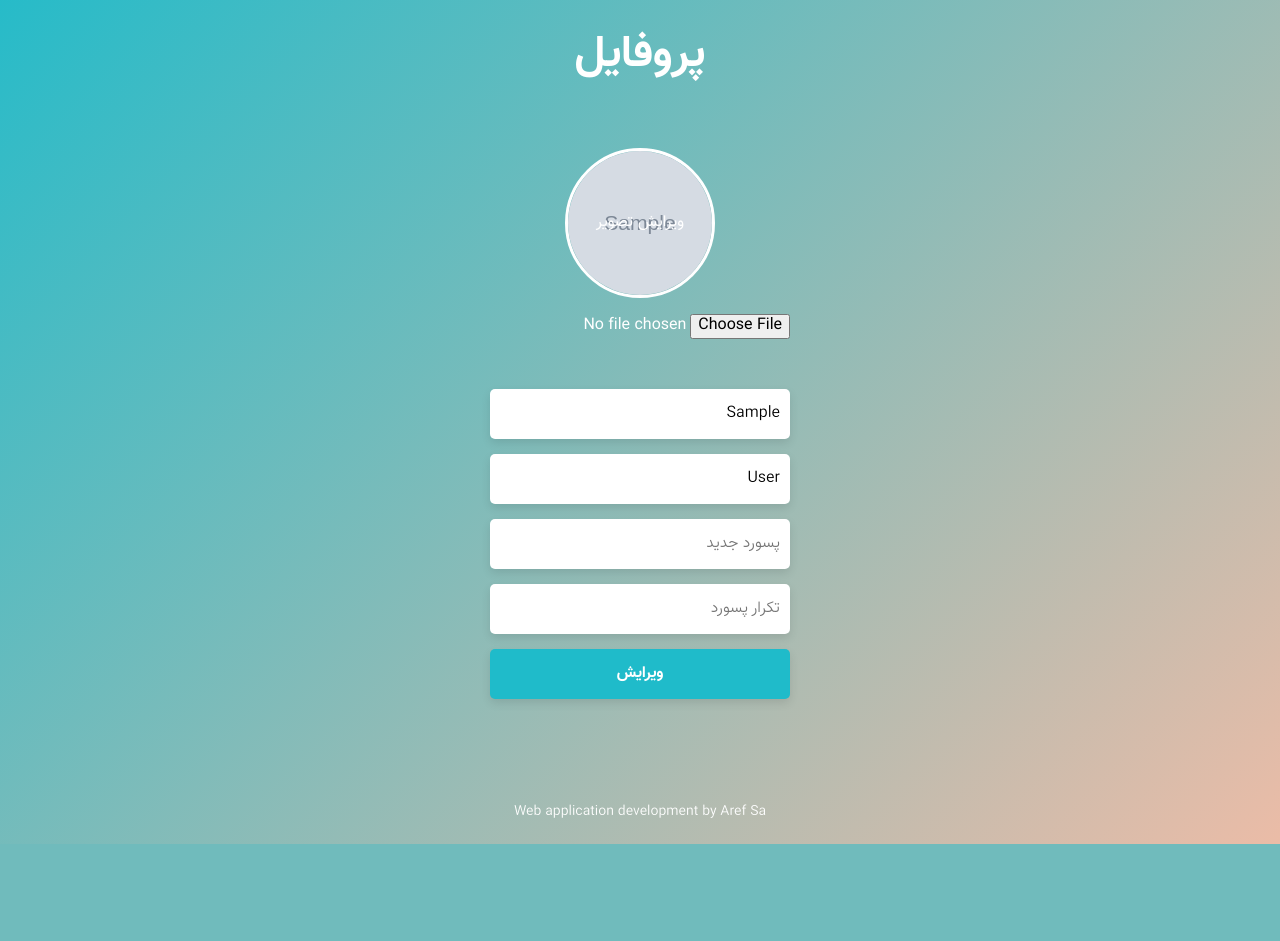
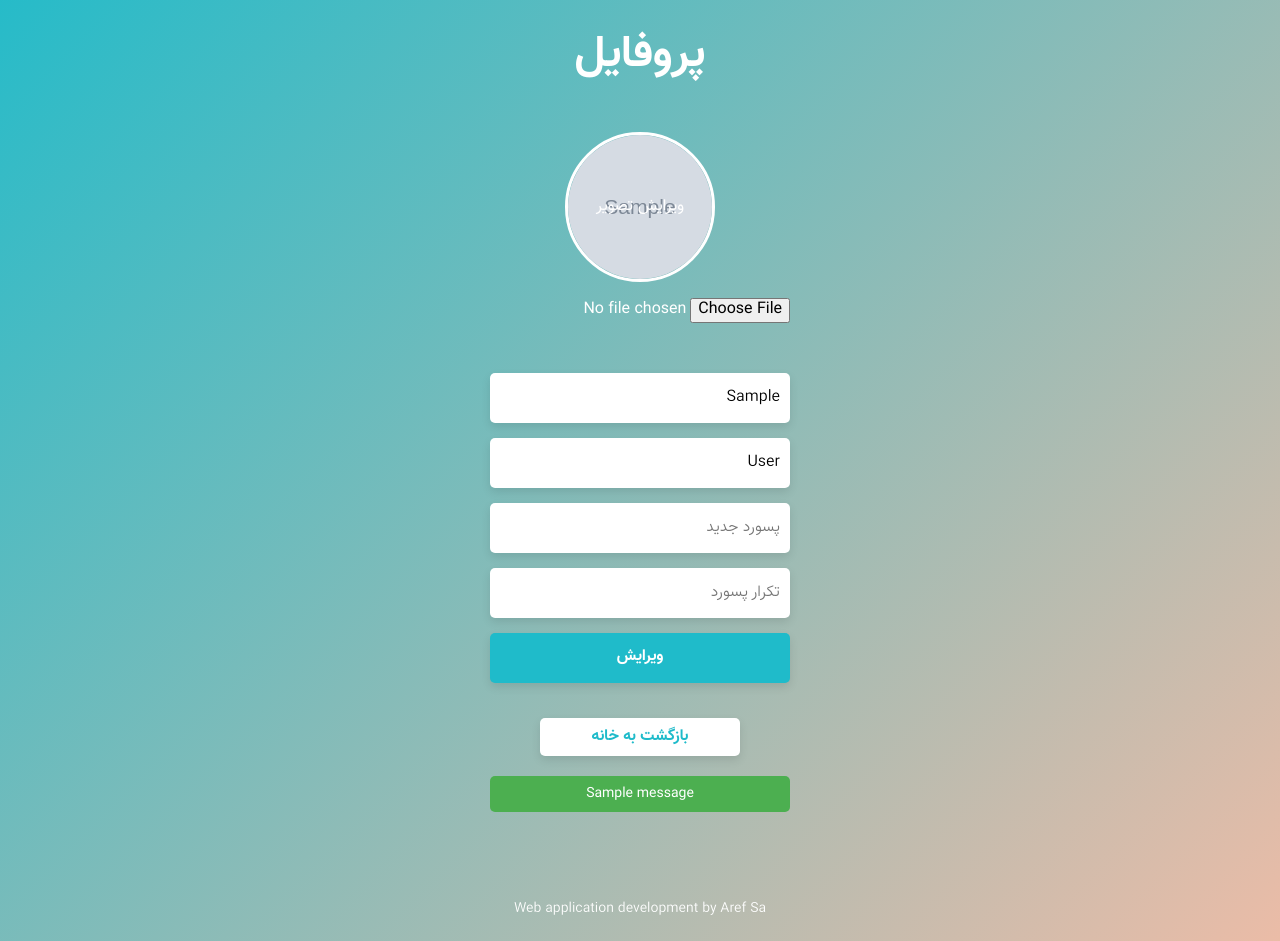
Before and after one commit to hossein-sa/django-todo-app, a Django app: page /accounts/profile/ in a window 1280 px wide. Shown: the part 92-1033 px from the top of the page. Before the commit the page ends 936 px from the top, so only its background shows below. Run offline with Django 4.2, Linux system fonts and the light colour scheme; a user stored in the database is signed in; tables that the repository leaves empty hold one stand-in row (values such as "Sample post"); grey boxes marked "Sample" are stand-in pictures; one stand-in notice (Sample message) is shown.

Commit message:
Fix bugs and other improvements

```diff
--- a/accounts/templates/accounts/profile.html
+++ b/accounts/templates/accounts/profile.html
@@ -28,6 +28,19 @@
             <!-- دکمه ویرایش -->
             <input type="submit" class="form-input" value="ویرایش">
         </form>
+        <!-- دکمه بازگشت به خانه -->
+<a href="{% url 'todo_list' %}" class="back-button">بازگشت به خانه</a>
+
+        {% if messages %}
+<div class="messages">
+    {% for message in messages %}
+        <div class="alert {% if message.tags %}alert-{{ message.tags }}{% endif %}">
+            {{ message }}
+        </div>
+    {% endfor %}
+</div>
+{% endif %}
+
     </div>
 </div>
 {% endblock %}
--- a/accounts/views.py
+++ b/accounts/views.py
@@ -6,46 +6,43 @@
 from .models import UserProfile
 from django.contrib.auth import update_session_auth_hash
 from django.contrib.auth.hashers import make_password
+from django.contrib import messages
 
 
 @login_required
 def profile_view(request):
-    profile, created = UserProfile.objects.get_or_create(user=request.user)
-
+    user = request.user
     if request.method == "POST":
-        first_name = request.POST.get("first_name", "").strip()
-        last_name = request.POST.get("last_name", "").strip()
-        password = request.POST.get("password", "").strip()
-        password_confirm = request.POST.get("password_confirm", "").strip()
+        first_name = request.POST.get("first_name")
+        last_name = request.POST.get("last_name")
+        avatar = request.FILES.get("avatar")
+        password = request.POST.get("password")
+        password_confirm = request.POST.get("password_confirm")
 
         # ذخیره نام و نام خانوادگی
-        if first_name:
-            request.user.first_name = first_name
-        if last_name:
-            request.user.last_name = last_name
-        request.user.save()
+        user.first_name = first_name
+        user.last_name = last_name
 
-        # تغییر پسورد (اگر مقدار جدید وارد شده باشد)
+        # ذخیره آواتار اگر آپلود شده باشد
+        if avatar:
+            user.userprofile.avatar = avatar
+
+        # تغییر پسورد اگر مقداردهی شده باشد
         if password and password_confirm:
             if password == password_confirm:
-                request.user.password = make_password(password)  # پسورد هش شود
-                request.user.save()
-                update_session_auth_hash(request, request.user)  # کاربر لاگ‌اوت نشود
+                user.set_password(password)  # تغییر پسورد
+                update_session_auth_hash(request, user)  # حفظ سشن لاگین
+                messages.success(request, "رمز عبور با موفقیت تغییر کرد.")
             else:
-                return render(request, "accounts/profile.html", {
-                    "profile": profile,
-                    "error": "رمز عبور و تکرار آن یکسان نیستند."
-                })
+                messages.error(request, "رمز عبور و تکرار آن مطابقت ندارند.")
 
-        # ذخیره تصویر پروفایل
-        if "avatar" in request.FILES:
-            profile.avatar = request.FILES["avatar"]
+        user.save()
+        user.userprofile.save()
 
-        profile.save()
-        return redirect("profile")
+        messages.success(request, "پروفایل با موفقیت به‌روزرسانی شد.")
+        return redirect("profile")  # ریدایرکت به صفحه پروفایل
 
-    return render(request, "accounts/profile.html", {"profile": profile})
-
+    return render(request, "accounts/profile.html", {"user": user})
 
 def register_view(request):
     if request.method == "POST":
--- a/static/css/style.css
+++ b/static/css/style.css
@@ -316,3 +316,46 @@
 .auth-form button:hover {
     background-color: #159ab6;
 }
+
+.back-button {
+    display: block;
+    width: 200px;
+    margin: 20px auto;
+    padding: 10px;
+    text-align: center;
+    background-color: #ffffff;
+    color: #1fbbca;
+    text-decoration: none;
+    font-size: 16px;
+    font-weight: bold;
+    border-radius: 5px;
+    box-shadow: 0 4px 10px rgba(0, 0, 0, 0.1);
+    transition: 0.3s;
+}
+
+.back-button:hover {
+    background-color: #1fbbca;
+    color: #ffffff;
+}
+
+.messages {
+    text-align: center;
+    margin-bottom: 15px;
+}
+
+.alert {
+    padding: 10px;
+    border-radius: 5px;
+    font-size: 14px;
+    margin-bottom: 10px;
+}
+
+.alert-success {
+    background-color: #4CAF50;
+    color: white;
+}
+
+.alert-error {
+    background-color: #f44336;
+    color: white;
+}
```
